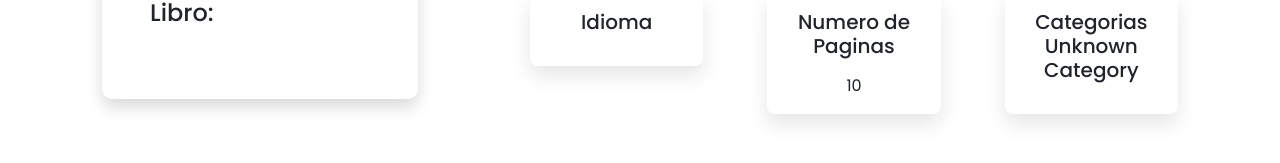
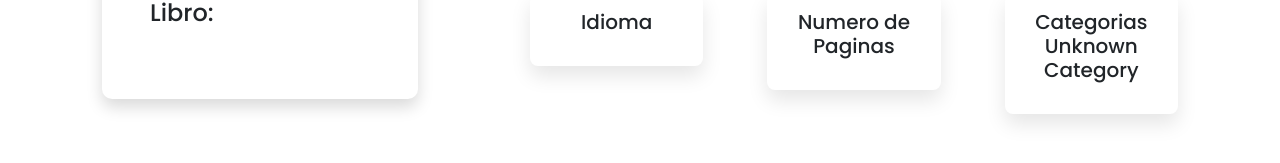
Before and after one commit to Marifuhr/el_rincon_del_sabiondo, a React (Vite) app in the folder CLIENT/: page /detail/1 in a window 1280 px wide. Shown: the part 175-338 px from the top of the page. Built offline with nearby package versions, Linux system fonts and the light colour scheme; no server answers.

Commit message:
detail corregido

```diff
--- a/CLIENT/src/components/DetailBook/DetailBook.jsx
+++ b/CLIENT/src/components/DetailBook/DetailBook.jsx
@@ -54,7 +54,7 @@ function DetailBook() {
                             <div class="card-body">
                                 <i class="ti-pencil-alt icon-box medium rounded-3 mb-4"></i>
                                 <h3 class="h5 mb-3">Numero de Paginas</h3>
-                                <p class="mb-0">10</p>
+                                <p class="mb-0">{book.numberPages}</p>
                             </div>
                         </div>
                     </div>
```
